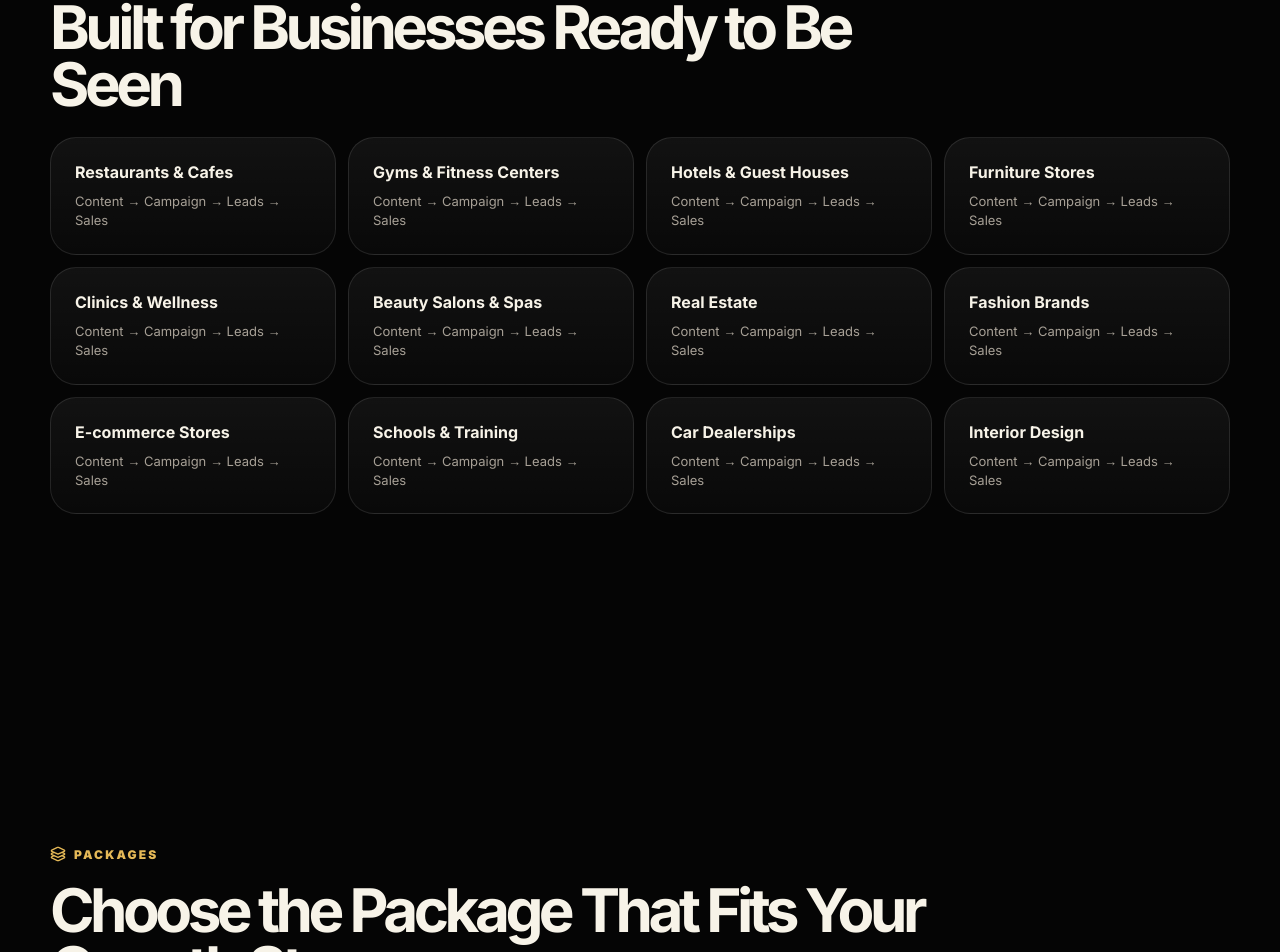
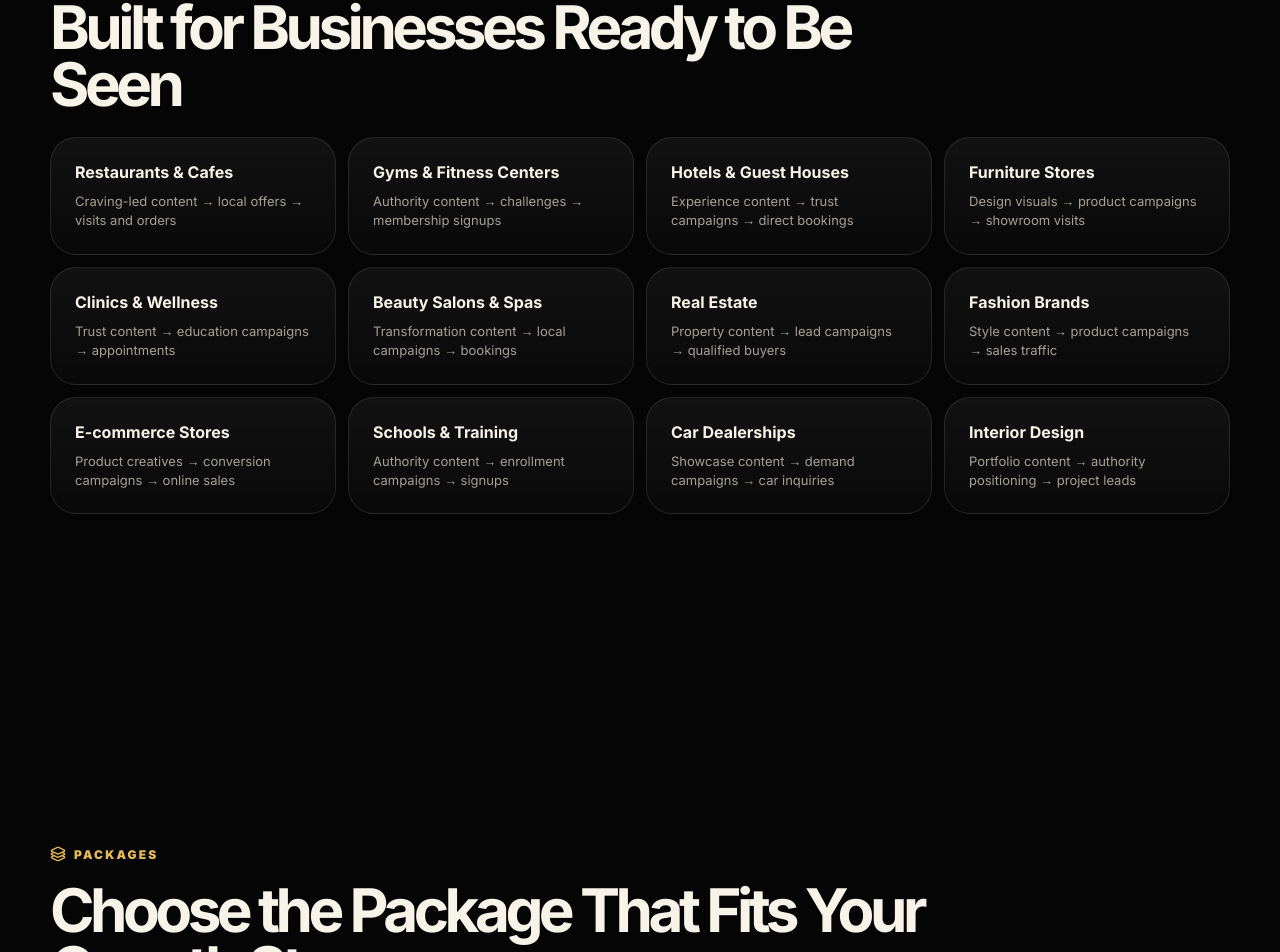
Before and after one commit to nahomalemu21/kaba-digitals-website, a React (Vite) app: page / in a window 1280 px wide. Shown: the part 10126-11078 px from the top of the page. Built offline with nearby package versions, Linux system fonts and the light colour scheme.

Commit message:
fix: industries section — specific descriptions per industry

```diff
--- a/src/App.jsx
+++ b/src/App.jsx
@@ -36,7 +36,20 @@ const problems = [
   ['We have no clear system','Growth depends on luck. We build the machine behind attention, sales, and reporting.']
 ];
 
-const industries = ['Restaurants & Cafes','Gyms & Fitness Centers','Hotels & Guest Houses','Furniture Stores','Clinics & Wellness','Beauty Salons & Spas','Real Estate','Fashion Brands','E-commerce Stores','Schools & Training','Car Dealerships','Interior Design'];
+const industries = [
+  ['Restaurants & Cafes', 'Craving-led content → local offers → visits and orders'],
+  ['Gyms & Fitness Centers', 'Authority content → challenges → membership signups'],
+  ['Hotels & Guest Houses', 'Experience content → trust campaigns → direct bookings'],
+  ['Furniture Stores', 'Design visuals → product campaigns → showroom visits'],
+  ['Clinics & Wellness', 'Trust content → education campaigns → appointments'],
+  ['Beauty Salons & Spas', 'Transformation content → local campaigns → bookings'],
+  ['Real Estate', 'Property content → lead campaigns → qualified buyers'],
+  ['Fashion Brands', 'Style content → product campaigns → sales traffic'],
+  ['E-commerce Stores', 'Product creatives → conversion campaigns → online sales'],
+  ['Schools & Training', 'Authority content → enrollment campaigns → signups'],
+  ['Car Dealerships', 'Showcase content → demand campaigns → car inquiries'],
+  ['Interior Design', 'Portfolio content → authority positioning → project leads'],
+];
 
 const t = {
   en: {
@@ -659,7 +672,7 @@ export default function App() {
 
       <section className="section">
         <div className="section-intro"><p className="eyebrow"><Users size={16}/>INDUSTRIES</p><h2>Built for Businesses Ready to Be Seen</h2></div>
-        <div className="industries">{industries.map(x=><div className="industry-card" key={x}><strong>{x}</strong><span>Content → Campaign → Leads → Sales</span></div>)}</div>
+        <div className="industries">{industries.map(([name,desc])=><div className="industry-card" key={name}><strong>{name}</strong><span>{desc}</span></div>)}</div>
       </section>
 
       <section id="plans" className="section plans">
```
